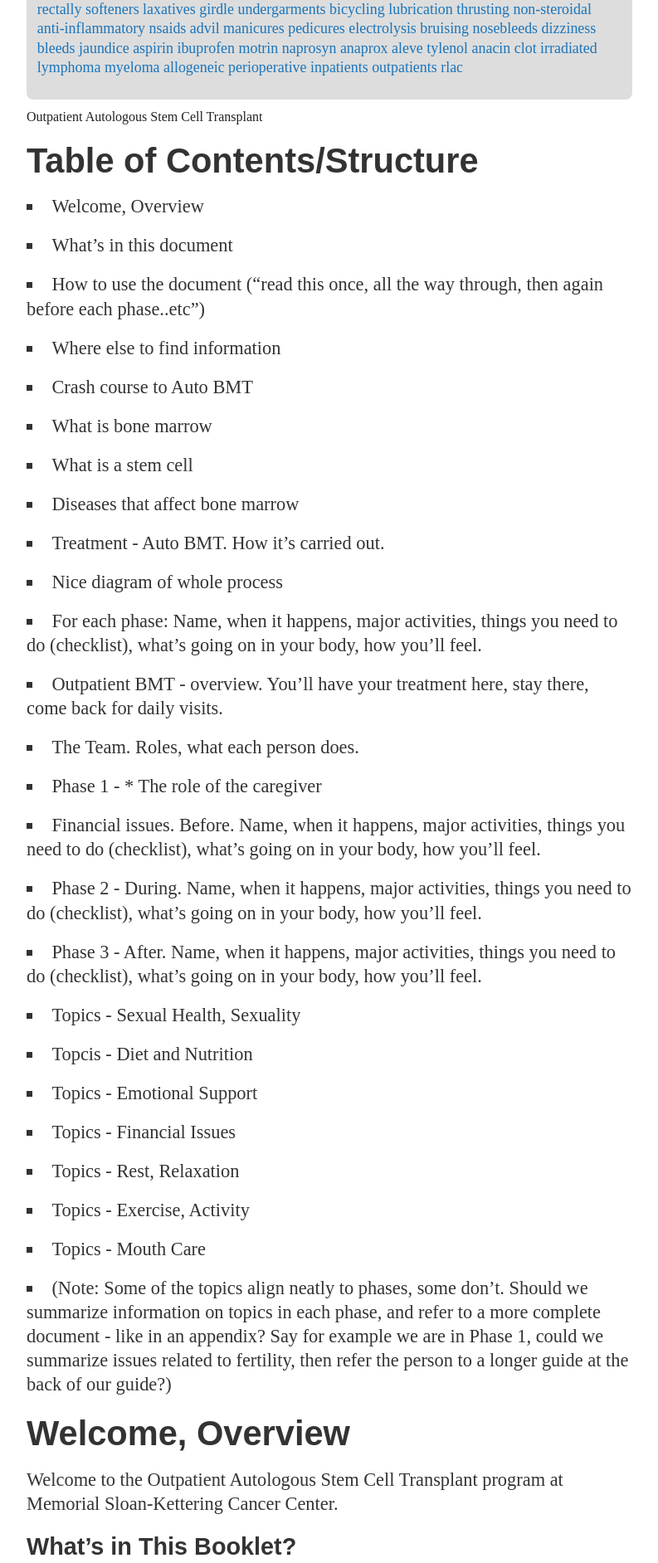
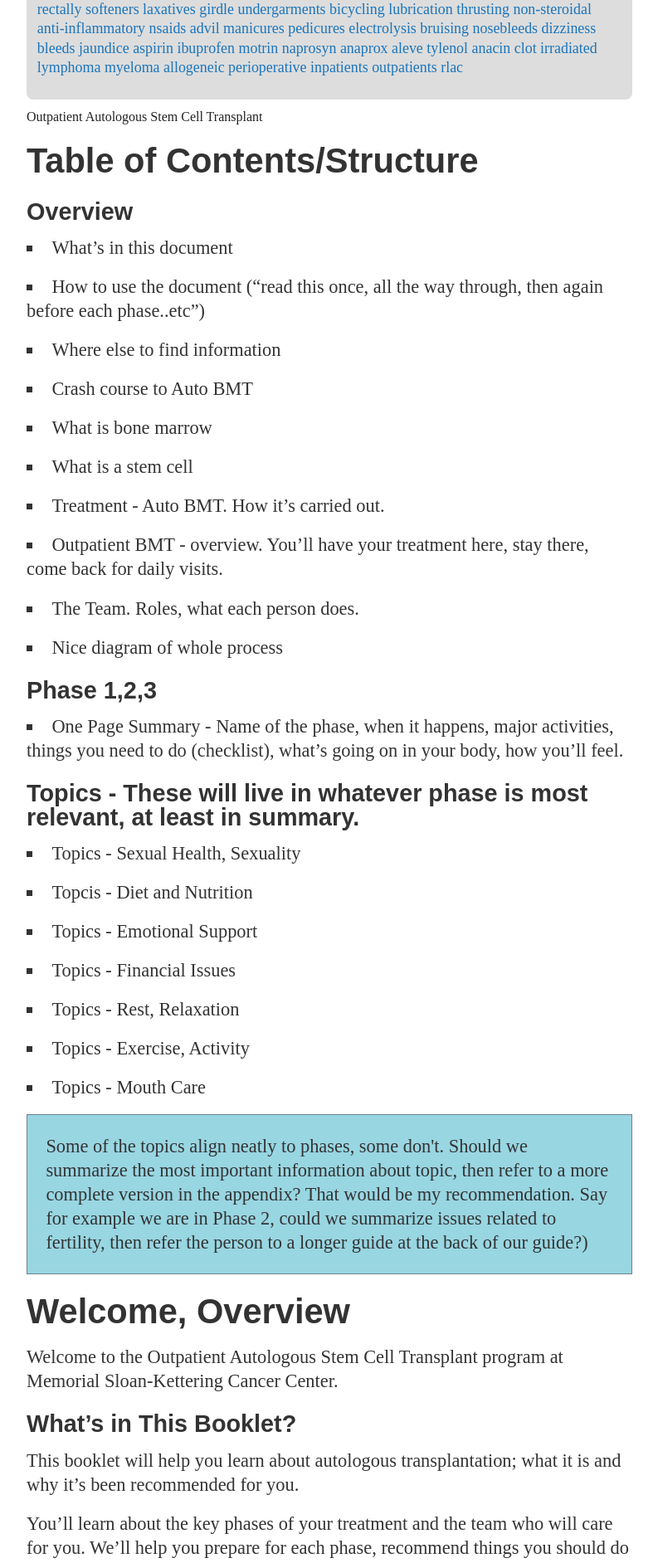
Before and after one commit to mskccpatiented/contentaudit, a Jekyll site: the page built from _posts/2012-11-19-auto-bmt-outpatient-guide-hybrid.md, in a window 1280 px wide. Shown: the part 604-2488 px from the top of the page at 83% size, without its empty margins (128-921 px from the left). Built offline with Jekyll 4.4.1, drawn with Linux system fonts in a browser that asks for light colours; Markdown is read by kramdown in place of the engine named in the settings; some of the changed text lies outside the part shown.

Commit message:
deploying BMT patient ed

```diff
--- a/_posts/2012-11-19-auto-bmt-outpatient-guide-hybrid.md
+++ b/_posts/2012-11-19-auto-bmt-outpatient-guide-hybrid.md
@@ -16,25 +16,22 @@ date: 19-11-2012
 # Outpatient Autologous Stem Cell Transplant
 
 ## Table of Contents/Structure
-
-* Welcome, Overview
+### Overview
 * What's in this document
 * How to use the document ("read this once, all the way through, then again before each phase..etc")
 * Where else to find information
 * Crash course to Auto BMT
 * What is bone marrow
 * What is a stem cell
-* Diseases that affect bone marrow
 * Treatment - Auto BMT. How it's carried out.
-* Nice diagram of whole process
-* For each phase: Name, when it happens, major activities, things you need to do (checklist), what's going on in your body, how you'll feel.
 * Outpatient BMT - overview. You'll have your treatment here, stay there, come back for daily visits.
 * The Team. Roles, what each person does.
-* Phase 1 - * The role of the caregiver
-* Financial issues.
-Before. Name, when it happens, major activities, things you need to do (checklist), what's going on in your body, how you'll feel.
-* Phase 2 - During. Name, when it happens, major activities, things you need to do (checklist), what's going on in your body, how you'll feel.
-* Phase 3 - After. Name, when it happens, major activities, things you need to do (checklist), what's going on in your body, how you'll feel.
+* Nice diagram of whole process
+
+### Phase 1,2,3
+* One Page Summary - Name of the phase, when it happens, major activities, things you need to do (checklist), what's going on in your body, how you'll feel.
+
+### Topics - These will live in whatever phase is most relevant, at least in summary.
 * Topics - Sexual Health, Sexuality
 * Topcis - Diet and Nutrition
 * Topics - Emotional Support
@@ -42,7 +39,8 @@ Before. Name, when it happens, major activities, things you need to do (checklis
 * Topics - Rest, Relaxation
 * Topics - Exercise, Activity
 * Topics - Mouth Care
-* (Note: Some of the topics align neatly to phases, some don't. Should we summarize information on topics in each phase, and refer to a more complete document - like in an appendix? Say for example we are in Phase 1, could we summarize issues related to fertility, then refer the person to a longer guide at the back of our guide?)
+
+<p class="question">Some of the topics align neatly to phases, some don't. Should we summarize the most important information about topic, then refer to a more complete version in the appendix? That would be my recommendation. Say for example we are in Phase 2, could we summarize issues related to fertility, then refer the person to a longer guide at the back of our guide?)</p>
 
 ## Welcome, Overview
 Welcome to the Outpatient Autologous Stem Cell Transplant program at Memorial Sloan-Kettering Cancer Center.
@@ -169,8 +167,7 @@ We cover each of these topics in detail later in this section.
 * Item 4
 * Item 5
 
-**Should this be included at the end of each chapter?**
-
+<p class="question">Should this be included at the end of each chapter?</p>
 
 ### Activities - Choosing Your Caregiver
 One of the most important steps as you prepare for your outpatient transplant is choosing your caregiver.
@@ -179,7 +176,7 @@ Your caregiver will be an important part of your healthcare team. This person is
 
 It is important to know that while in the role of your caregiver, this person will not be able to work. Your caregiver will be involved in your care throughout your transplant process.
 
-
+<p class="dmz">This is where I am right now. Everything after this is content from the old draft - I am reading through it and using/re-writing relevant parts.</p>
 
 * Provide emotional support
 * Provide physical care during and after transplant.
--- a/s/s.css
+++ b/s/s.css
@@ -329,6 +329,18 @@ text-align:center;
 margin-top:190px;
 }
 
+p.question{
+padding:1em;
+border:1px solid slategray;
+background: #98D6E2;
+}
+
+p.dmz{
+padding:1em;
+border:1px solid slategray;
+background: #FF9C5B;;
+}
+
 /* ----- ------*/
 article{
 margin:1em 0 2em 0;
```
Also changed, not shown: 2 other files.
